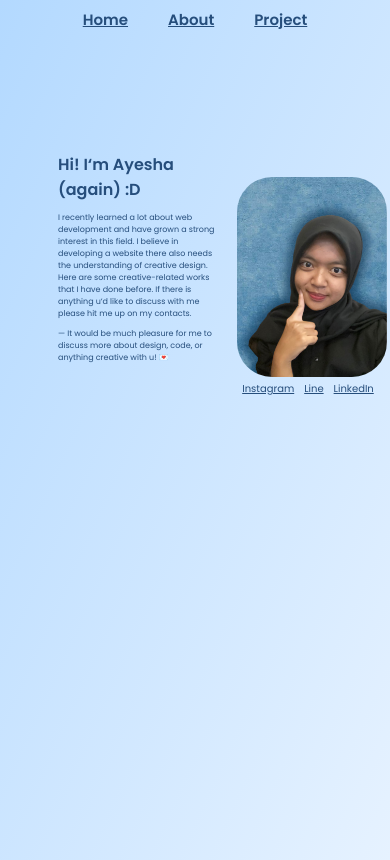
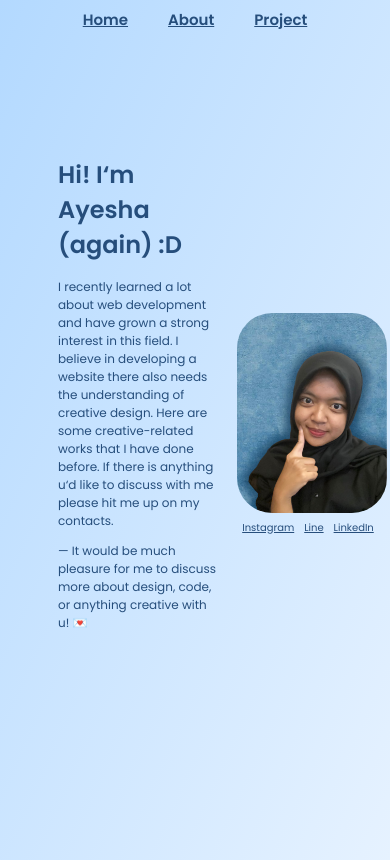
Before and after one commit to ayeshnabiha/proyek-webdev, a Next.js app: page /about in a window 390 px wide. Built offline with nearby package versions, Linux system fonts and the light colour scheme.

Commit message:
final commit

```diff
--- a/app/about/globals.css
+++ b/app/about/globals.css
@@ -82,7 +82,7 @@ body {
 
 @media (max-width: 768px) {
   .container {
-    font-size: 8px;
+    font-size: 12px;
     display: flex;
     align-items: center;
     justify-content: center;
```
